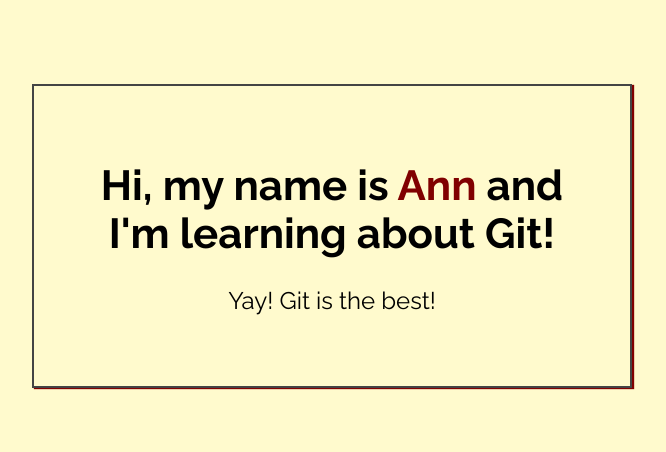
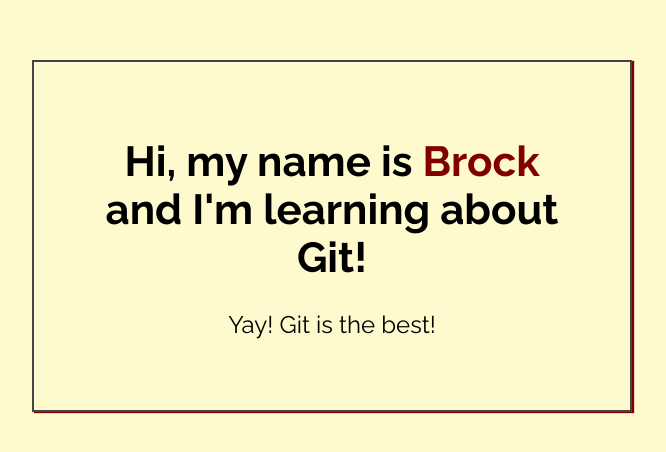
Before and after one commit to brockmoninoff/my-first-repo, a plain HTML site: page index.html in a window 1280 px wide. Shown: the part 164-616 px from the top of the page, without its empty margins (308-974 px from the left). Drawn offline with Linux system fonts and the light colour scheme.

Commit message:
Added name to index.html

```diff
--- a/index.html
+++ b/index.html
@@ -14,7 +14,7 @@
 <body>
 
     <div class="greeting">
-        <h1>Hi, my name is <span class="highlight">Ann</span> and I'm learning about Git! </h1>
+        <h1>Hi, my name is <span class="highlight">Brock</span> and I'm learning about Git! </h1>
 
         <p>Yay! Git is the best!</p>
     </div>
```
